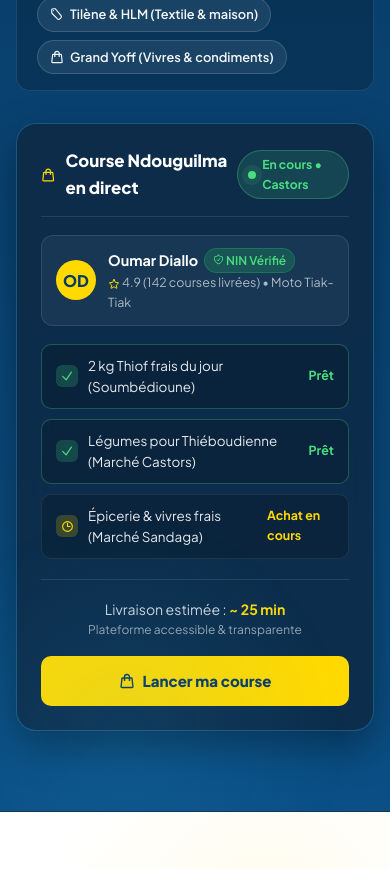
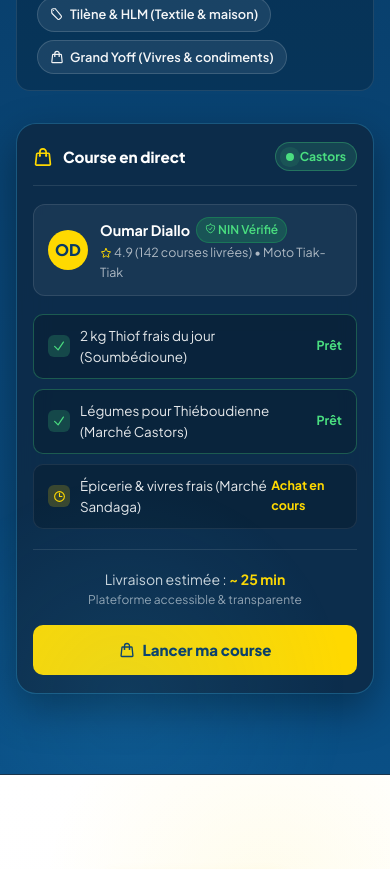
Before and after one commit to Momar-dev/Landing-Page-wallu, a React (Vite) app: page / in a window 390 px wide. Shown: the part 3240-4109 px from the top of the page. Built offline with nearby package versions, Linux system fonts and the light colour scheme.

Commit message:
refactor: update live card UI and layout
Simplify card title text and improve responsive styling to ensure better alignment and wrapping behavior for the live errand status component.

```diff
--- a/src/App.jsx
+++ b/src/App.jsx
@@ -1371,12 +1371,12 @@ function App() {
                 <div className="nd-live-card">
                   <div className="nd-live-header">
                     <div className="nd-live-title">
-                      <Icon name="shopping" size={20} style={{ color: 'var(--yellow)' }} />
-                      <span>{lang === 'fr' ? 'Course Ndouguilma en direct' : 'Live Ndouguilma Errand'}</span>
+                      <Icon name="shopping" size={20} style={{ color: 'var(--yellow)', flexShrink: 0 }} />
+                      <span>{lang === 'fr' ? 'Course en direct' : 'Live Errand'}</span>
                     </div>
                     <div className="nd-live-status-badge">
                       <span className="nd-pulse"></span>
-                      <span>{lang === 'fr' ? 'En cours • Castors' : 'In progress • Castors'}</span>
+                      <span>Castors</span>
                     </div>
                   </div>
 
--- a/src/index.css
+++ b/src/index.css
@@ -3571,6 +3571,8 @@ footer {
   display: flex;
   align-items: center;
   justify-content: space-between;
+  flex-wrap: wrap;
+  gap: 12px;
   margin-bottom: 18px;
   padding-bottom: 14px;
   border-bottom: 1px solid rgba(255, 255, 255, 0.1);
@@ -3583,6 +3585,8 @@ footer {
   color: var(--white);
   font-weight: 800;
   font-size: 1.05rem;
+  flex: 1 1 auto;
+  min-width: 180px;
 }
 
 .nd-live-status-badge {
@@ -3596,6 +3600,8 @@ footer {
   border-radius: 100px;
   font-size: 0.76rem;
   font-weight: 700;
+  white-space: nowrap;
+  flex-shrink: 0;
 }
 
 .nd-courier-box {
@@ -3724,6 +3730,17 @@ footer {
   .nd-steps-container {
     grid-template-columns: 1fr;
   }
+  .nd-live-card {
+    padding: 18px 16px;
+  }
+  .nd-live-header {
+    flex-wrap: nowrap;
+    gap: 10px;
+  }
+  .nd-live-title {
+    font-size: 0.95rem;
+    min-width: 0;
+  }
   .nd-live-footer {
     flex-direction: column;
     align-items: center;
```
